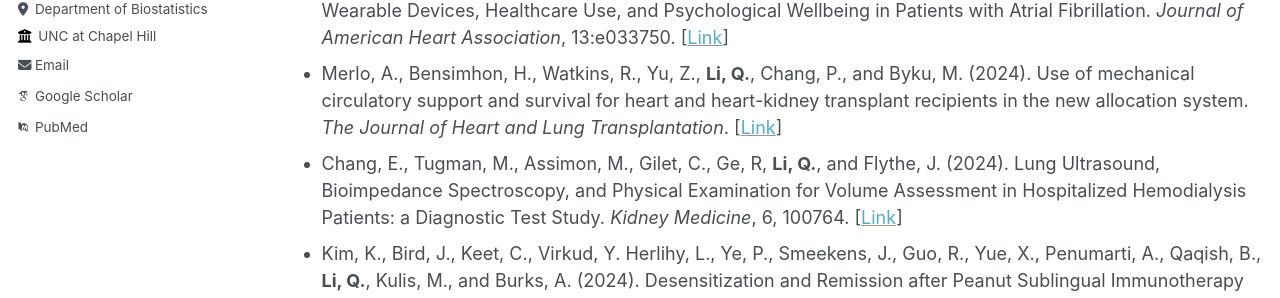
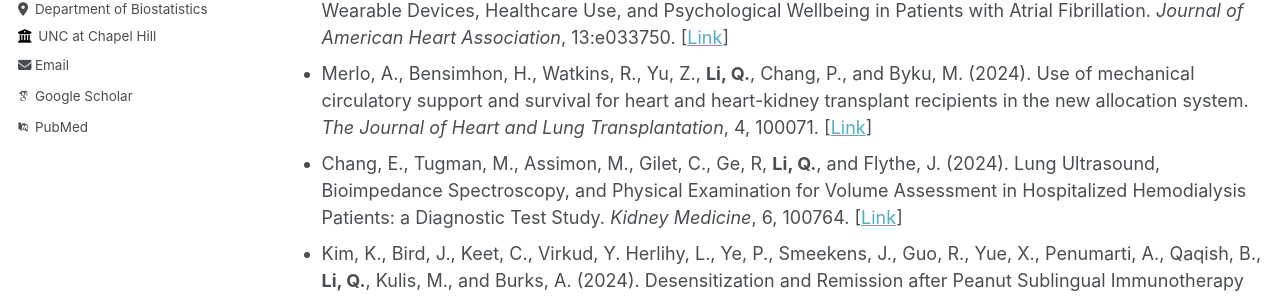
Before and after one commit to quefengli/quefengli.github.io, a Jekyll site: the page built from _pages/collaboration.md, in a window 1280 px wide and 900 px high. Shown: the part 364-662 px from the top of the window. Built offline with Jekyll 4.4.1, drawn with Linux system fonts in a browser that asks for light colours; some web fonts are replaced.

Commit message:
Update collaboration.md

```diff
--- a/_pages/collaboration.md
+++ b/_pages/collaboration.md
@@ -16,10 +16,10 @@ _Below is a list of my collaborative research publications in peer-reviewed biom
 -   Rosman, L., Lampert, R., Zhuo, S., **Li, Q.**, Varma, N., Burg, M., Gaffey, A., Armbruster, T., and Gehi,
     A. (2024). Wearable Devices, Healthcare Use, and Psychological Wellbeing in Patients with Atrial Fibrillation. _Journal
     of American Heart Association_, 13:e033750. [[Link](https://www.ahajournals.org/doi/10.1161/JAHA.123.033750)]
--   Merlo, A., Bensimhon, H., Watkins, R., Yu, Z., **Li, Q.**, Chang, P., and Byku, M. (2024). Use of mechanical
-    circulatory support and survival for heart and heart-kidney transplant recipients in the new allocation system. <span
-    class="underline">*The Journal of Heart and Lung
-    Transplantation*</span>. [[Link](https://www.jhltopen.org/article/S2950-1334(24)00020-X/fulltext)]
+-   Merlo, A., Bensimhon, H., Watkins, R., Yu, Z., **Li, Q.**, Chang, P., and Byku, M. (2024). Use of mechanical circulatory
+    support and survival for heart and heart-kidney transplant recipients in the new allocation system. <span
+    class="underline">*The Journal of Heart and Lung Transplantation*</span>,
+    4, 100071. [[Link](https://www.jhltopen.org/article/S2950-1334(24)00020-X/fulltext)]
 -   Chang, E., Tugman, M., Assimon, M., Gilet, C., Ge, R, **Li, Q.**, and Flythe, J. (2024). Lung Ultrasound, Bioimpedance
     Spectroscopy, and Physical Examination for Volume Assessment in Hospitalized Hemodialysis Patients: a Diagnostic Test
     Study. <span class="underline">*Kidney Medicine*</span>,
```
